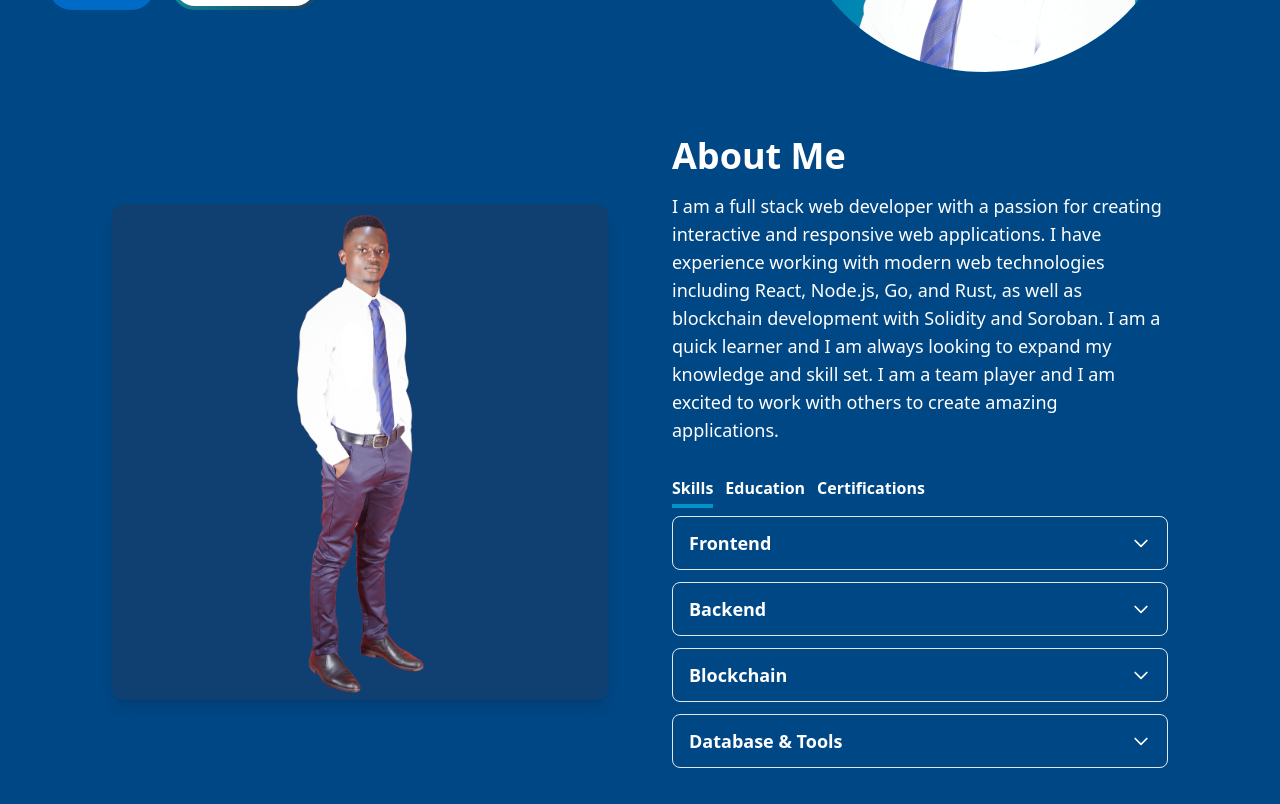
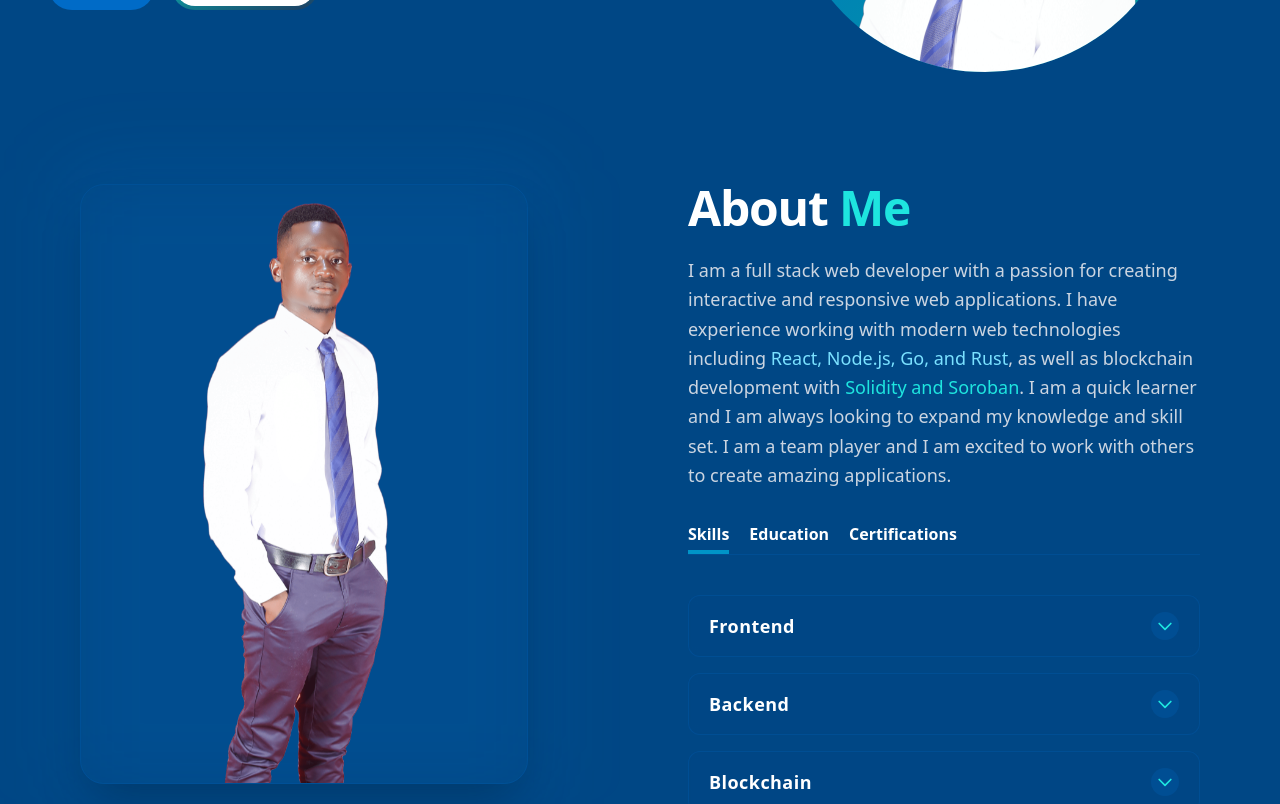
Before and after one commit to ombima56/ombima-hillary, a React (Vite) app in the folder frontend/: page / in a window 1280 px wide. Shown: the part 440-1244 px from the top of the page. Built offline with nearby package versions, Linux system fonts and the light colour scheme.

Commit message:
refactor: modernize AboutSection UI with grid layouts, enhanced styling, and optimized component structure

```diff
--- a/frontend/src/components/ui/ProjectCard/AboutSection.jsx
+++ b/frontend/src/components/ui/ProjectCard/AboutSection.jsx
@@ -67,23 +67,22 @@ const SkillsSection = () => {
   };
 
   return (
-    <div className="space-y-3">
+    <div className="space-y-4 pt-4">
       {SKILL_CATEGORIES.map((category) => (
         <div
           key={category.id}
-          className="border border-dark-blue-600 rounded-lg overflow-hidden"
+          className="border border-primary-700/50 rounded-xl overflow-hidden bg-primary-800/20 backdrop-blur-sm"
         >
           <button
             onClick={() => toggleCategory(category.id)}
-            className="w-full px-4 py-3 text-left bg-dark-blue-800 hover:bg-dark-blue-700 transition-colors duration-200 flex items-center justify-between focus:outline-none focus:ring-2 focus:ring-light-blue-500"
+            className="w-full px-5 py-4 text-left hover:bg-primary-700/30 transition-all duration-300 flex items-center justify-between focus:outline-none"
           >
-            <h4 className="text-lg font-semibold text-white">
+            <h4 className="text-lg font-bold text-white tracking-wide">
               {category.title}
             </h4>
+            <div className={`p-1 rounded-full bg-primary-700/50 transition-transform duration-300 ${activeCategory === category.id ? "rotate-180" : ""}`}>
               <svg
-              className={`w-5 h-5 text-white transform transition-transform duration-200 ${
-                activeCategory === category.id ? "rotate-180" : ""
-              }`}
+                className="w-5 h-5 text-accent-400"
                 fill="none"
                 stroke="currentColor"
                 viewBox="0 0 24 24"
@@ -95,26 +94,27 @@ const SkillsSection = () => {
                   d="M19 9l-7 7-7-7"
                 />
               </svg>
+            </div>
           </button>
 
           <div
-            className={`transition-all duration-300 ease-in-out overflow-hidden ${
+            className={`transition-all duration-500 ease-in-out overflow-hidden ${
               activeCategory === category.id
-                ? "max-h-96 opacity-100"
+                ? "max-h-[500px] opacity-100"
                 : "max-h-0 opacity-0"
             }`}
           >
-            <div className="px-4 py-3 bg-dark-blue-900">
-              <ul className="list-disc pl-6 text-light-blue-300 space-y-2">
+            <div className="px-6 pb-6 pt-2">
+              <div className="flex flex-wrap gap-2">
                 {category.skills.map((skill, index) => (
-                  <li
+                  <span
                     key={index}
-                    className="hover:text-light-blue-100 transition-colors duration-150"
+                    className="px-3 py-1 bg-primary-900/60 border border-primary-700/50 rounded-lg text-sm text-accent-300 font-medium hover:border-accent-500/50 hover:text-white transition-colors duration-200"
                   >
                     {skill}
-                  </li>
+                  </span>
                 ))}
-              </ul>
+              </div>
             </div>
           </div>
         </div>
@@ -137,9 +137,15 @@ const AboutSection = () => {
       title: "Education",
       id: "education",
       content: (
-        <ul className="list-disc pl-2 text-light-blue-300">
-          <li>Fullstack Academy of Code</li>
-          <li>Adamur</li>
+        <ul className="grid grid-cols-1 gap-4 pt-4">
+          <li className="p-4 bg-primary-800/20 border border-primary-700/50 rounded-xl">
+            <h4 className="text-accent-400 font-bold">Fullstack Academy of Code</h4>
+            <p className="text-neutral-300 text-sm">Advanced Software Engineering Program</p>
+          </li>
+          <li className="p-4 bg-primary-800/20 border border-primary-700/50 rounded-xl">
+            <h4 className="text-accent-400 font-bold">Adamur</h4>
+            <p className="text-neutral-300 text-sm">Technical Specialization</p>
+          </li>
         </ul>
       ),
     },
@@ -147,9 +153,21 @@ const AboutSection = () => {
       title: "Certifications",
       id: "certifications",
       content: (
-        <ul className="list-disc pl-2 text-light-blue-300">
-          <li>AWS Cloud Practitioner</li>
-          <li>Google Analytics Certified</li>
+        <ul className="grid grid-cols-1 gap-4 pt-4">
+          <li className="p-4 bg-primary-800/20 border border-primary-700/50 rounded-xl flex items-center justify-between">
+            <div>
+              <h4 className="text-accent-400 font-bold">AWS Cloud Practitioner</h4>
+              <p className="text-neutral-300 text-sm">Amazon Web Services</p>
+            </div>
+            <div className="h-2 w-2 rounded-full bg-success"></div>
+          </li>
+          <li className="p-4 bg-primary-800/20 border border-primary-700/50 rounded-xl flex items-center justify-between">
+            <div>
+              <h4 className="text-accent-400 font-bold">Google Analytics Certified</h4>
+              <p className="text-neutral-300 text-sm">Google Digital Academy</p>
+            </div>
+            <div className="h-2 w-2 rounded-full bg-success"></div>
+          </li>
         </ul>
       ),
     },
@@ -162,47 +180,43 @@ const AboutSection = () => {
   };
 
   return (
-    <section className="text-white" id="about">
-      <div className="md:grid md:grid-cols-2 gap-8 items-center py-8 px-4 xl:gap-16 sm:py-16 xl:px-16">
+    <section className="text-white py-12" id="about">
+      <div className="md:grid md:grid-cols-2 gap-12 items-start py-8 px-4 xl:gap-24 sm:py-16 xl:px-8">
+        <div className="relative group max-w-md mx-auto md:mx-0">
+           <div className="absolute -inset-4 bg-primary-500/10 rounded-3xl blur-2xl group-hover:bg-primary-500/20 transition-all duration-500"></div>
            <img
             src="/images/aboutme2.png"
             alt="about-image"
             width={500}
-          height={500}
-          className="rounded-xl shadow-lg bg-primary-900 bg-opacity-50 object-contain aspect-square"
+            height={600}
+            className="relative rounded-3xl shadow-2xl border border-primary-700/50 object-cover object-top w-full h-[500px] lg:h-[600px]"
           />
-        <div className="mt-4 md:mt-0 text-left flex flex-col h-full">
-          <h2 className="text-4xl font-bold text-white mb-4">About Me</h2>
-          <p className="text-base lg:text-lg text-secondary">
+        </div>
+        <div className="mt-8 md:mt-0 text-left flex flex-col h-full">
+          <h2 className="text-5xl font-extrabold text-white mb-6 tracking-tight">
+            About <span className="text-accent-400">Me</span>
+          </h2>
+          <p className="text-neutral-300 text-lg leading-relaxed mb-8">
             I am a full stack web developer with a passion for creating
             interactive and responsive web applications. I have experience
-            working with modern web technologies including React, Node.js, Go,
-            and Rust, as well as blockchain development with Solidity and
-            Soroban. I am a quick learner and I am always looking to expand my
+            working with modern web technologies including <span className="text-secondary-300 font-medium">React, Node.js, Go,
+            and Rust</span>, as well as blockchain development with <span className="text-accent-400 font-medium">Solidity and
+            Soroban</span>. I am a quick learner and I am always looking to expand my
             knowledge and skill set. I am a team player and I am excited to work
             with others to create amazing applications.
           </p>
-          <div className="flex flex-row justify-start mt-8">
+          <div className="flex flex-row justify-start space-x-2 border-b border-primary-700/50 mb-4">
+            {TAB_DATA.map((t) => (
               <TabButton
-              selectTab={() => handleTabChange("skills")}
-              active={tab === "skills"}
+                key={t.id}
+                selectTab={() => handleTabChange(t.id)}
+                active={tab === t.id}
               >
-              Skills
+                {t.title}
               </TabButton>
-            <TabButton
-              selectTab={() => handleTabChange("education")}
-              active={tab === "education"}
-            >
-              Education
-            </TabButton>
-            <TabButton
-              selectTab={() => handleTabChange("certifications")}
-              active={tab === "certifications"}
-            >
-              Certifications
-            </TabButton>
+            ))}
           </div>
-          <div className="mt-2 max-h-80 overflow-y-auto">
+          <div className="mt-2 min-h-[300px]">
             {TAB_DATA.find((t) => t.id === tab).content}
           </div>
         </div>
```
Lines whose indentation alone changed are shown as unchanged.
